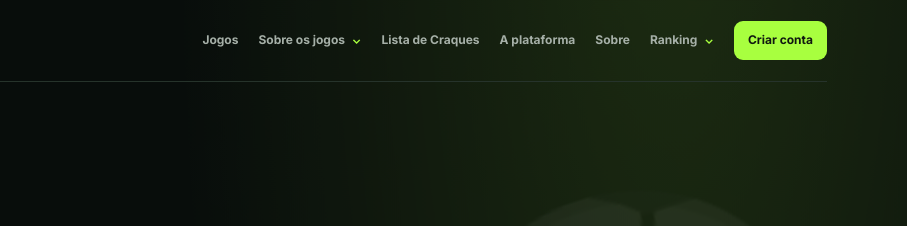
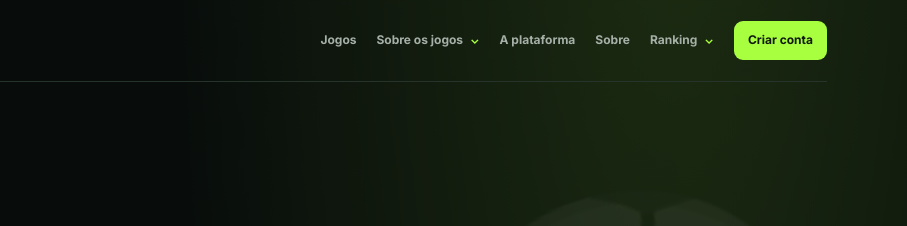
Before and after one commit to patriksandreregis-code/resenhadofut, a website: page index.html in a window 1280 px wide. Shown: the top 226 px of the page, 373-1280 px from the left. Drawn offline with nearby package versions, Linux system fonts and the light colour scheme; no server answers; a web font is replaced by a local one.

Commit message:
Remove link público da revisão de craques

```diff
--- a/index.html
+++ b/index.html
@@ -150,7 +150,7 @@ h1,h2,h3,p{margin-top:0}
 <div class="nav-dropdown"><button class="nav-dropdown-toggle" type="button" aria-expanded="false">Sobre os jogos <span aria-hidden="true">⌄</span></button><div class="nav-dropdown-menu">
 <a href="/jogos/leilao-de-futebol">Leilão de Futebol</a><a href="/jogos/dado-da-copa">Dado da Copa</a><a href="/jogos/resenha-ball">Resenha Ball</a><a href="/jogos/resenha-x">Resenha Chess</a><a href="/jogos/resenha-scout">Resenha Scout</a><a href="/jogos/resenha-manager">Resenha Manager <small>EM BREVE</small></a>
 </div></div>
-<a href="/craques">Lista de Craques</a><a href="/plataforma">A plataforma</a><a href="/sobre">Sobre</a>
+<a href="/plataforma">A plataforma</a><a href="/sobre">Sobre</a>
 <div class="nav-dropdown"><button class="nav-dropdown-toggle" type="button" aria-expanded="false">Ranking <span aria-hidden="true">⌄</span></button><div class="nav-dropdown-menu"><a href="/ranking">Ver ranking</a><a href="/ranking/como-funciona">Como funciona</a></div></div>
 <a class="home-cta" data-account-link href="/conta">Criar conta</a>
 </nav></header>
```
